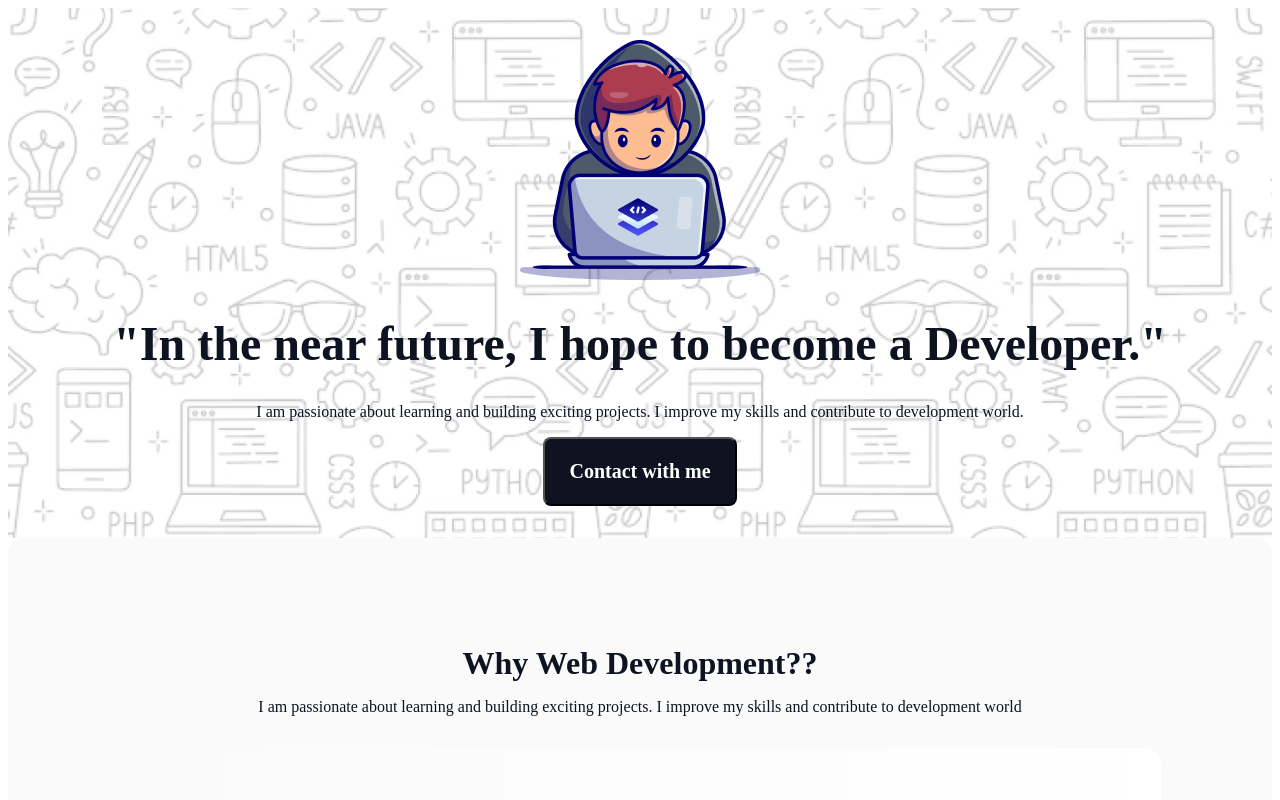
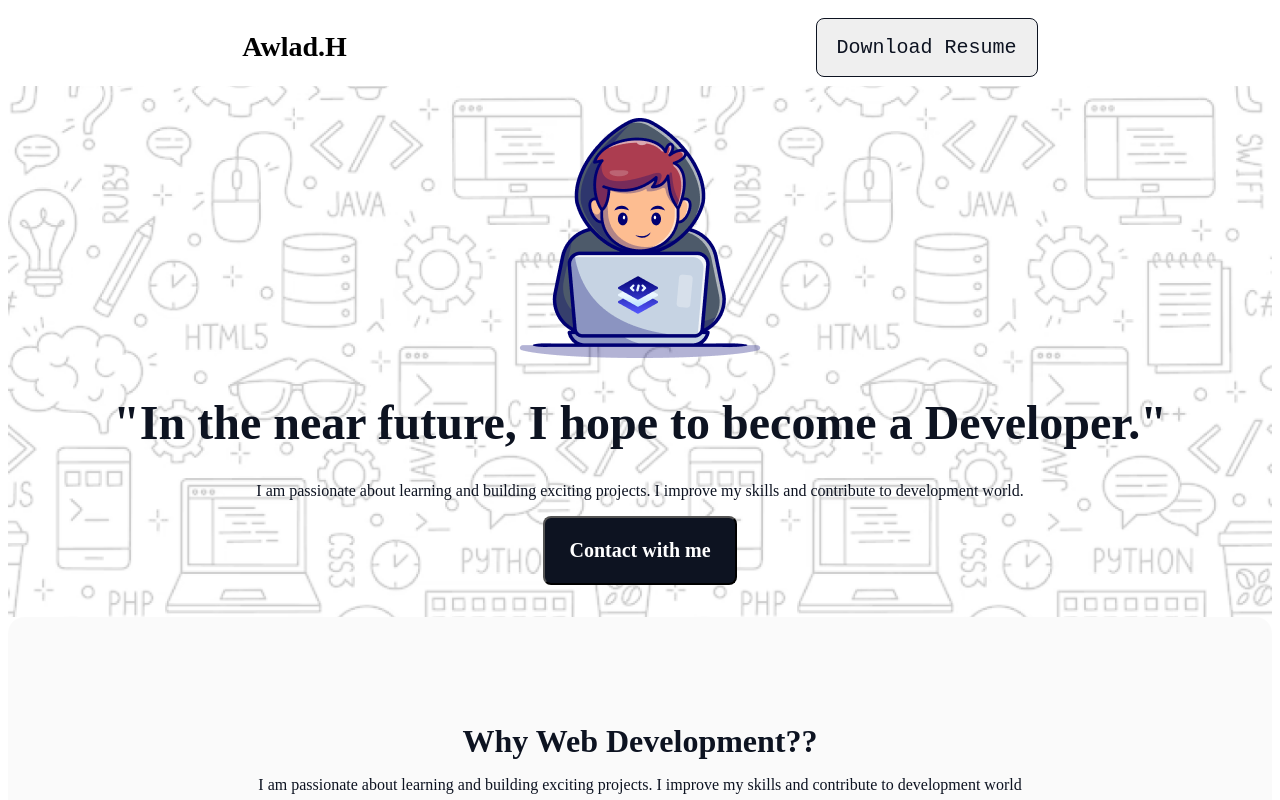
Before and after one commit to pgrmrmortuja/Assignment-1-PH, a plain HTML site: page index.html in a window 1280 px wide. Shown: the top 800 px of the page. Drawn offline with Linux system fonts and the light colour scheme; a web font is replaced by a local one.

Commit message:
Completed Assignment

```diff
--- a/index.html
+++ b/index.html
@@ -11,6 +11,10 @@
 
 <body>
     <header>
+        <nav>
+            <h1>Awlad.H</h1>
+            <button class="download-btn">Download Resume</button>
+        </nav>
         <!-- banner section start here  -->
         <div class="banner">
             <div class="banner-contents">
--- a/styles/style.css
+++ b/styles/style.css
@@ -1,6 +1,25 @@
 @import url('https://fonts.googleapis.com/css2?family=Azeret+Mono:ital,wght@0,100..900;1,100..900&display=swap');
 
 /* banner section's styles start here  */
+nav{
+    width: 100%;
+    display: flex;
+    justify-content: space-around;
+    align-items: center;
+    flex-wrap: wrap;
+}
+nav > h1{
+    font-size: 28px;
+    font-weight:bolder;
+}
+.download-btn{
+    font-family: "Azeret Mono", monospace;
+    font-size: 20px ;
+    color: #0D1321;
+    padding: 17px 20px 17px 20px;
+    border: 1px solid #0D1321;
+    border-radius: 8px;
+}
 .banner {
     background-image: url('../assets/Hero-bg.png');
     background-size: cover;
```
